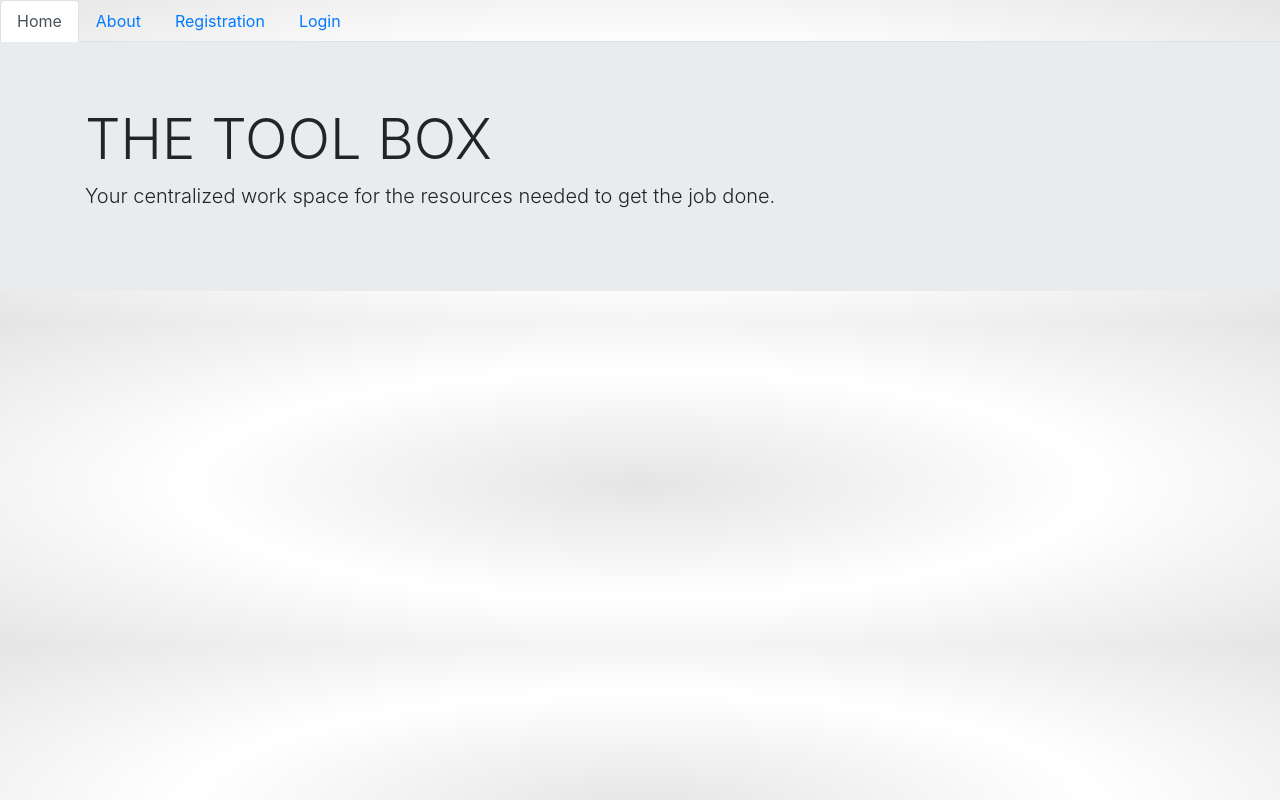
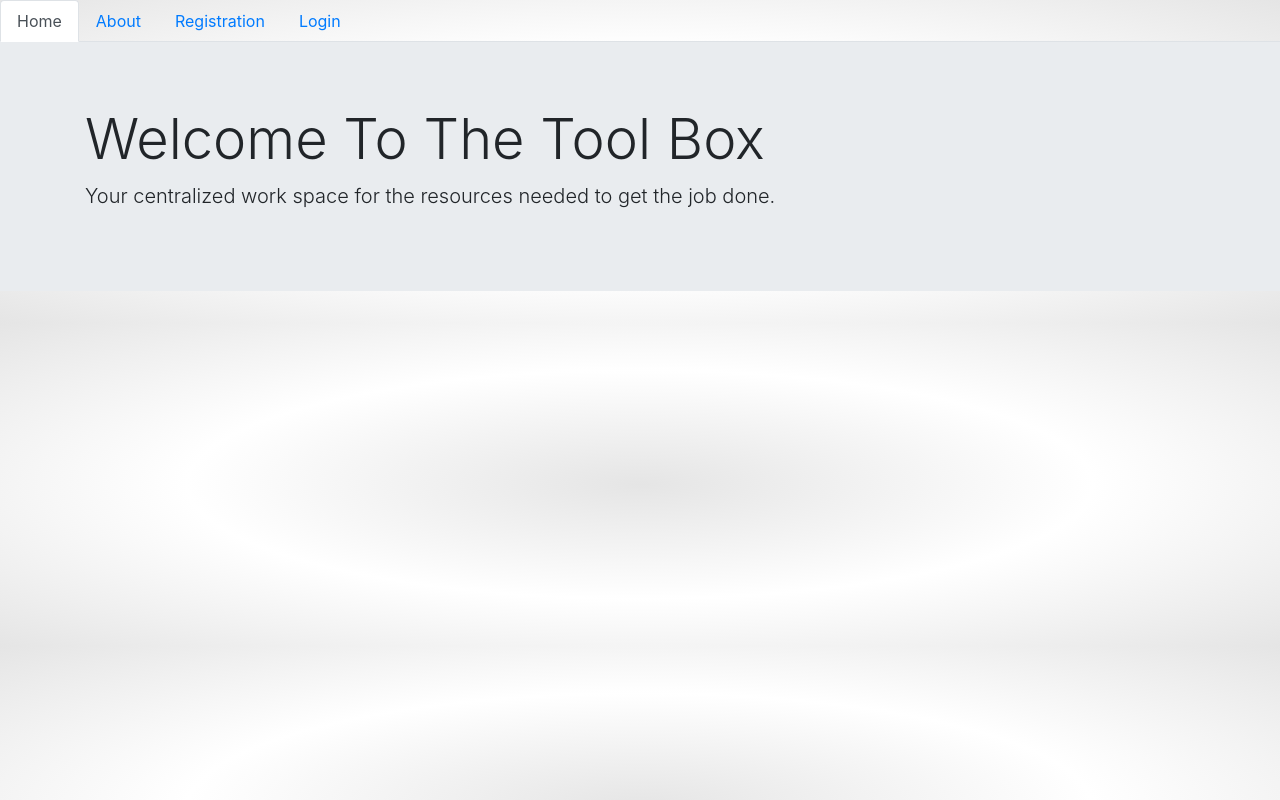
Before and after one commit to Ltuppince/theToolBox, a React (Create React App) app in the folder client/: page / in a window 1280 px wide. Built offline with nearby package versions, Linux system fonts and the light colour scheme.

Commit message:
update home page and policies page

```diff
--- a/client/src/Card/card-style.css
+++ b/client/src/Card/card-style.css
@@ -3,6 +3,7 @@ body{
 }
 .card{
     width:20rem;
+
 
 }
 .card:hover{
--- a/client/src/pages/HomePage/HomePage.js
+++ b/client/src/pages/HomePage/HomePage.js
@@ -2,9 +2,10 @@ import React from "react"
 import Jumbotron from "../../components/Jumbotron"
 
 function HomePage() {
+  const paragraph = ""
   return (
     <>
-    <Jumbotron />
+    <Jumbotron title={"Welcome To The Tool Box"} paragraph={paragraph}/>
     </>
   );
 }
--- a/client/src/pages/Policies/Policies.js
+++ b/client/src/pages/Policies/Policies.js
@@ -32,7 +32,7 @@ function PoliciesPage({ policiesData }) {
 
         <>
         <h1>Policy data</h1>
-           <Jumbotron title={company && company.companyName } paragraph={paragraph} />
+           <Jumbotron title={"Global Technology , LLC "} paragraph={paragraph} />
           <div className="container">
             <ul>
             {company && company.policies.map((policy, i) => <PoliciesList policies={policy} listKey={i} key={i} />)}
```
